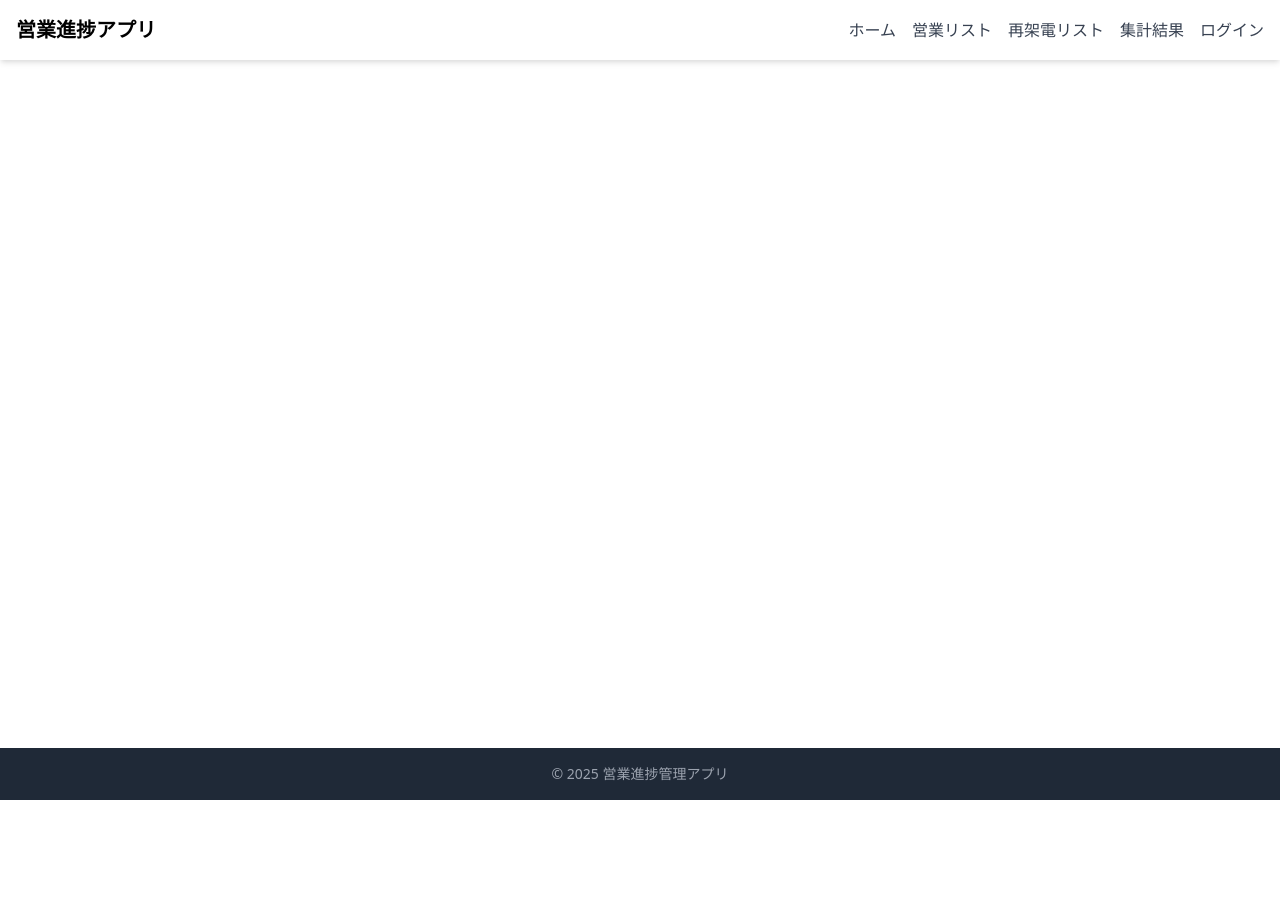
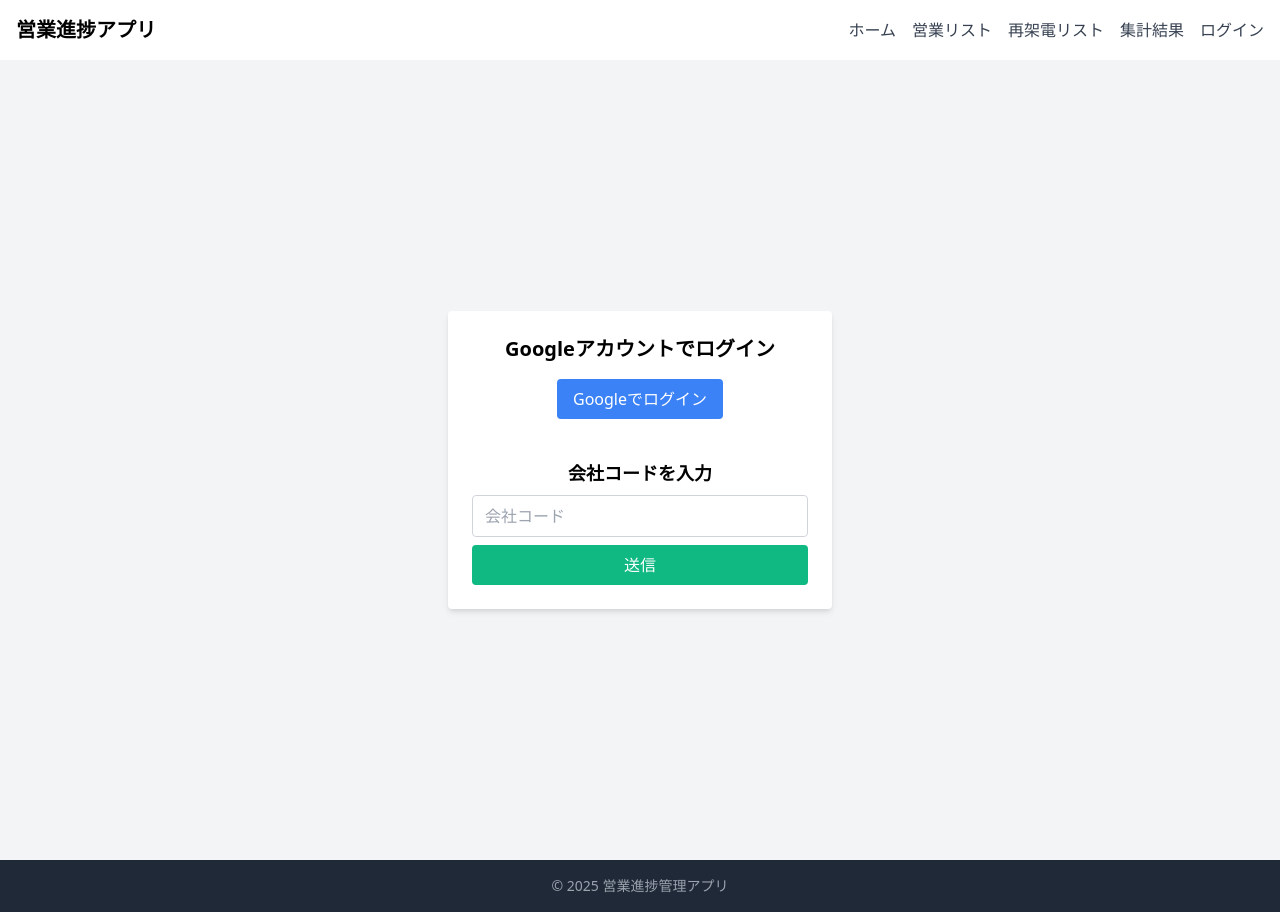
Before and after one commit to ryo0818/reactSpring, a React (Vite) app in the folder frontend/: page /login in a window 1280 px wide. Before the commit the page ends 800 px from the top, so only its background shows below. Built offline with nearby package versions, Linux system fonts and the light colour scheme; no server answers.

Commit message:
login画面

```diff
--- a/frontend/package.json
+++ b/frontend/package.json
@@ -14,6 +14,7 @@
     "@tailwindcss/cli": "^4.1.11",
     "axios": "^1.10.0",
     "date-fns": "^4.1.0",
+    "firebase": "^12.0.0",
     "react": "^19.1.0",
     "react-dom": "^19.1.0",
     "react-router-dom": "^7.6.3"
--- /dev/null
+++ b/frontend/pages/Login.jsx
@@ -0,0 +1,68 @@
+// src/pages/Login.jsx
+import React, { useState } from "react";
+import { signInWithPopup } from "firebase/auth";
+import { auth, provider } from "../src/api/firebase";
+import { useNavigate } from "react-router-dom";
+
+const validCompanyCodes = ["ABC123", "XYZ999", "TOKYO001"]; // 仮の会社コード一覧
+
+const Login = () => {
+  const [companyCode, setCompanyCode] = useState("");
+  const [error, setError] = useState("");
+  const navigate = useNavigate();
+
+  const handleGoogleLogin = async () => {
+    try {
+      const result = await signInWithPopup(auth, provider);
+      const user = result.user;
+
+      // 認証OK → 会社コード確認ステップへ
+      console.log("Googleログイン成功:", user);
+    } catch (err) {
+      console.error("Googleログイン失敗:", err);
+      setError("Googleログインに失敗しました。");
+    }
+  };
+
+  const handleCompanyCodeSubmit = () => {
+    if (validCompanyCodes.includes(companyCode.trim())) {
+      localStorage.setItem("companyCode", companyCode);
+      navigate("/"); // トップへ遷移
+    } else {
+      setError("会社コードが正しくありません。");
+    }
+  };
+
+  return (
+    <div className="flex flex-col items-center justify-center h-screen bg-gray-100">
+      <div className="bg-white p-6 rounded shadow-md w-full max-w-sm text-center">
+        <h2 className="text-xl font-bold mb-4">Googleアカウントでログイン</h2>
+        <button
+          onClick={handleGoogleLogin}
+          className="bg-blue-500 hover:bg-blue-600 text-white px-4 py-2 rounded mb-4"
+        >
+          Googleでログイン
+        </button>
+
+        <h3 className="text-lg font-semibold mt-6 mb-2">会社コードを入力</h3>
+        <input
+          type="text"
+          value={companyCode}
+          onChange={(e) => setCompanyCode(e.target.value)}
+          className="w-full px-3 py-2 border border-gray-300 rounded mb-2"
+          placeholder="会社コード"
+        />
+        <button
+          onClick={handleCompanyCodeSubmit}
+          className="w-full bg-green-500 hover:bg-green-600 text-white py-2 rounded"
+        >
+          送信
+        </button>
+
+        {error && <p className="text-red-500 mt-3">{error}</p>}
+      </div>
+    </div>
+  );
+};
+
+export default Login;
--- a/frontend/src/App.jsx
+++ b/frontend/src/App.jsx
@@ -1,15 +1,25 @@
-import { BrowserRouter as Router, Routes, Route, Link } from "react-router-dom";
+import { BrowserRouter as Router, Routes, Route } from "react-router-dom";
 import Header from "./components/Header";
 import Footer from "./components/Footer";
-
+import Home from "./../pages/Home";
+import SalesList from "./../pages/SalesList";
+import Login from "../pages/Login";
 
 function App() {
   return (
-    <div className="min-h-screen flex flex-col ">
-    <Router>
-      <Header />
-      <Footer />
-    </Router>
+    <div className="min-h-screen flex flex-col">
+      <Router>
+        <Header />
+
+        {/* 🔽 ここでルーティングの定義を追加 */}
+        <Routes>
+          <Route path="/" element={<Home />} />
+          <Route path="/sales" element={<SalesList />} />
+          <Route path="/login" element={<Login />} />
+        </Routes>
+
+        <Footer />
+      </Router>
     </div>
   );
 }
--- /dev/null
+++ b/frontend/src/api/firebase.js
@@ -0,0 +1,16 @@
+// src/firebase.js
+import { initializeApp } from "firebase/app";
+import { getAuth, GoogleAuthProvider } from "firebase/auth";
+
+const firebaseConfig = {
+  apiKey: "xxxxx",
+  authDomain: "xxxxx.firebaseapp.com",
+  projectId: "xxxxx",
+  storageBucket: "xxxxx.appspot.com",
+  messagingSenderId: "xxxxx",
+  appId: "xxxxx",
+};
+
+const app = initializeApp(firebaseConfig);
+export const auth = getAuth(app);
+export const provider = new GoogleAuthProvider();
--- a/frontend/src/components/Header.jsx
+++ b/frontend/src/components/Header.jsx
@@ -1,12 +1,17 @@
-import React from "react";
-import { Routes, Route, Link } from "react-router-dom";
-import Home from "../../pages/Home";
-import SalesList from "../../pages/SalesList";
-//import Login from "../pages/Con";
-//import Profile from "../pages/Profile";
+import React, { useState, useEffect } from "react";
+import { Link, useLocation } from "react-router-dom";
 
 const Header = () => {
   const user = "";
+  const [showSummaryTabs, setShowSummaryTabs] = useState(false);
+  const [activeTab, setActiveTab] = useState("personal");
+
+  const location = useLocation(); // ① 現在のパスを取得
+
+  // ② パスが変わったらタブを非表示にする
+  useEffect(() => {
+    setShowSummaryTabs(false);
+  }, [location.pathname]);
 
   return (
     <>
@@ -16,24 +21,68 @@ const Header = () => {
             営業進捗アプリ
           </Link>
           <div className="flex gap-4">
-            <Link to="/" className="text-gray-700 hover:text-black">ホーム</Link>
-            <Link to="/sales" className="text-gray-700 hover:text-black">営業リスト</Link>
-            <Link to="/sales" className="text-gray-700 hover:text-black">再架電リスト</Link>
-            <Link to="/sales" className="text-gray-700 hover:text-black">集計結果</Link>
-            <Link to={user ? "/profile" : "/login"} className="text-gray-700 hover:text-black">
+            <Link to="/" className="text-gray-700 hover:text-black">
+              ホーム
+            </Link>
+            <Link to="/sales" className="text-gray-700 hover:text-black">
+              営業リスト
+            </Link>
+            <Link to="/sales" className="text-gray-700 hover:text-black">
+              再架電リスト
+            </Link>
+            <button
+              onClick={() => setShowSummaryTabs(!showSummaryTabs)}
+              className="text-gray-700 hover:text-black"
+            >
+              集計結果
+            </button>
+            <Link
+              to={user ? "/profile" : "/login"}
+              className="text-gray-700 hover:text-black"
+            >
               {user ? "プロフィール" : "ログイン"}
             </Link>
           </div>
         </nav>
       </header>
 
-      {/* ルーティング定義（非推奨） */}
-      <Routes>
-        <Route path="/" element={<Home />} />
-        <Route path="/sales" element={<SalesList />} />
-        {/* <Route path="/login" element={<Login />} /> */}
-        {/* <Route path="/profile" element={<Profile />} /> */}
-      </Routes>
+      {showSummaryTabs && (
+        <div className="p-4 bg-gray-100">
+          <div className="flex gap-4 border-b mb-4">
+            <button
+              className={`pb-2 ${
+                activeTab === "personal"
+                  ? "border-b-2 border-blue-500 font-semibold"
+                  : ""
+              }`}
+              onClick={() => setActiveTab("personal")}
+            >
+              個人集計
+            </button>
+            <button
+              className={`pb-2 ${
+                activeTab === "monthly"
+                  ? "border-b-2 border-blue-500 font-semibold"
+                  : ""
+              }`}
+              onClick={() => setActiveTab("monthly")}
+            >
+              月間集計
+            </button>
+          </div>
+
+          {activeTab === "personal" && (
+            <div>
+              <p>個人ごとの営業結果をここに表示</p>
+            </div>
+          )}
+          {activeTab === "monthly" && (
+            <div>
+              <p>月間の営業集計結果をここに表示</p>
+            </div>
+          )}
+        </div>
+      )}
     </>
   );
 };
```
Also changed, not shown: 1 other file (tests, documents, lock files or other folders).
